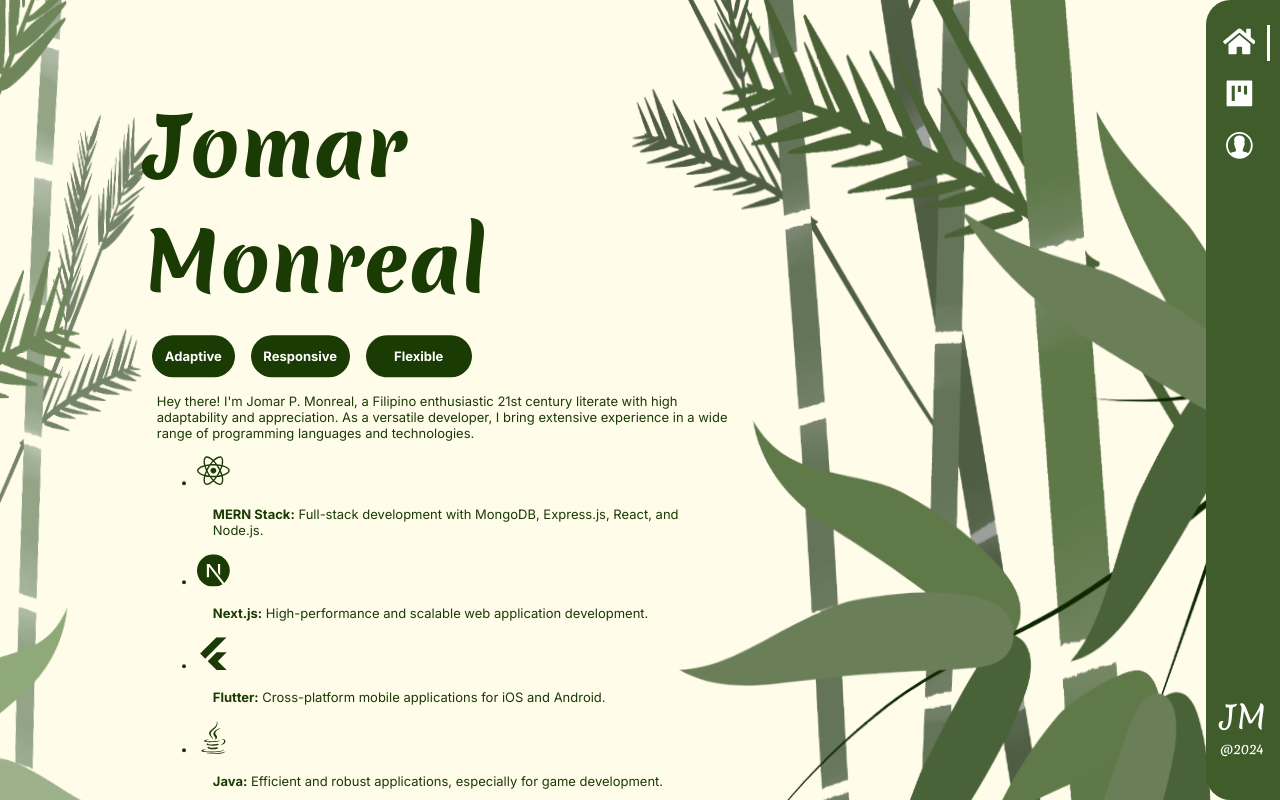
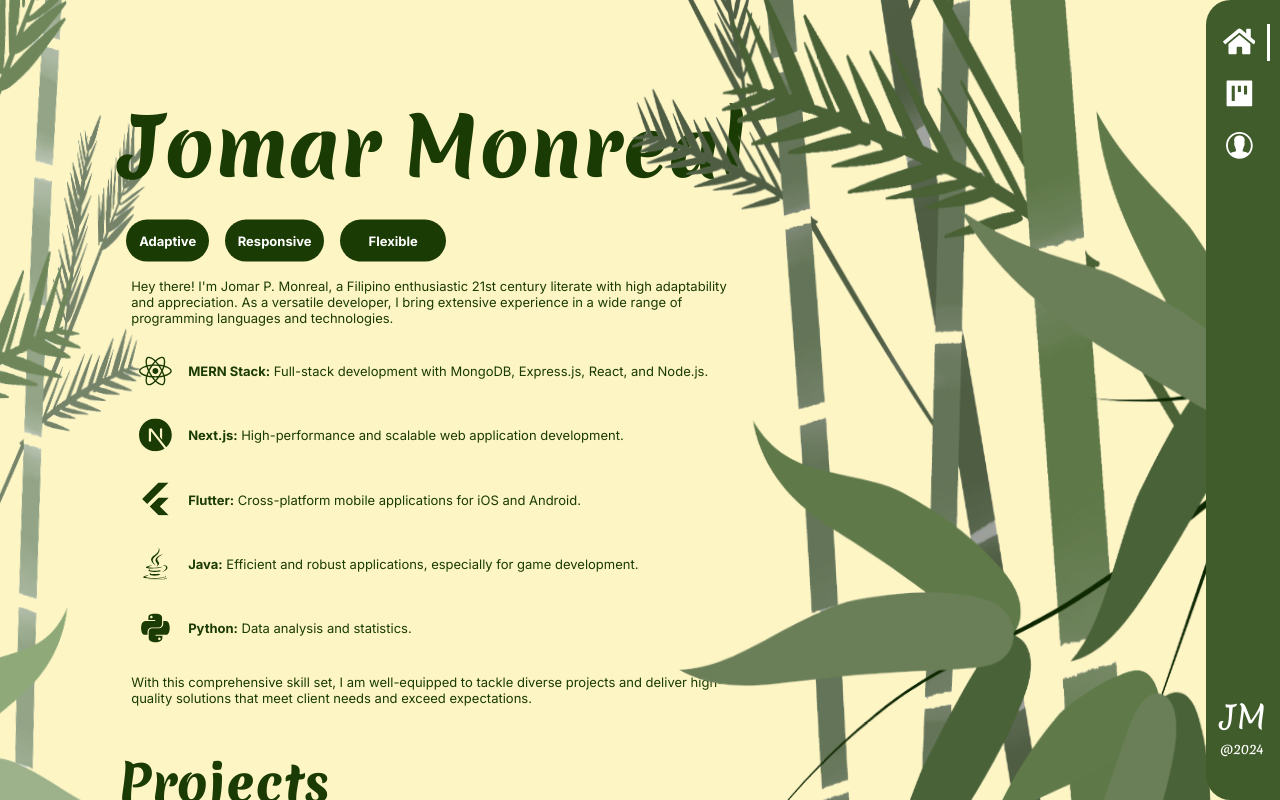
Before and after one commit to JomarMonreal/monreal-portfolio-alpha, a Next.js app: page / in a window 1280 px wide. Shown: the top 800 px of the page. Built offline with nearby package versions, Linux system fonts and the light colour scheme.

Commit message:
ui: some ui changes

```diff
--- a/src/app/globals.css
+++ b/src/app/globals.css
@@ -2,7 +2,7 @@
 @import url('https://fonts.googleapis.com/css2?family=Merienda:wght@300..900&display=swap');
 
 :root{
-  --background-color: #FFFCEA;
+  --background-color: #fdf5c3;
   --dark-green-color: #1A3B04;
   --dark-green-color-hover: #071001;
   --green-color: #415c2b;
@@ -30,6 +30,17 @@
   font-size: 25px;
 }
 
+ul{
+  padding-left: 0;
+}
+
+li{
+  list-style-type: none;
+  display: flex;
+  align-items: center;
+  padding: 1ch;
+}
+
 button{
   background-color: var(--green-color);
   color: white;
--- a/src/app/page.module.css
+++ b/src/app/page.module.css
@@ -1,5 +1,5 @@
 .home_page{
-    margin: 4vw 40vw 18vh 10vw;
+    margin: 4vw 40vw 18vh 8vw;
     padding: 1rem;
     animation: float 8s infinite ease-in-out;
 }
--- a/src/app/page.tsx
+++ b/src/app/page.tsx
@@ -1,7 +1,6 @@
 import { HomeCover } from "../components/HomeCover";
 import { Bamboos } from "../components/Bamboos";
 import styles from "./page.module.css";
-import { iconColor } from "@/constants/iconConstants";
 import { ContactMeSection } from "../components/ContactMeSection";
 import { ProjectsSection } from "../components/ProjectsSection";
 
```
